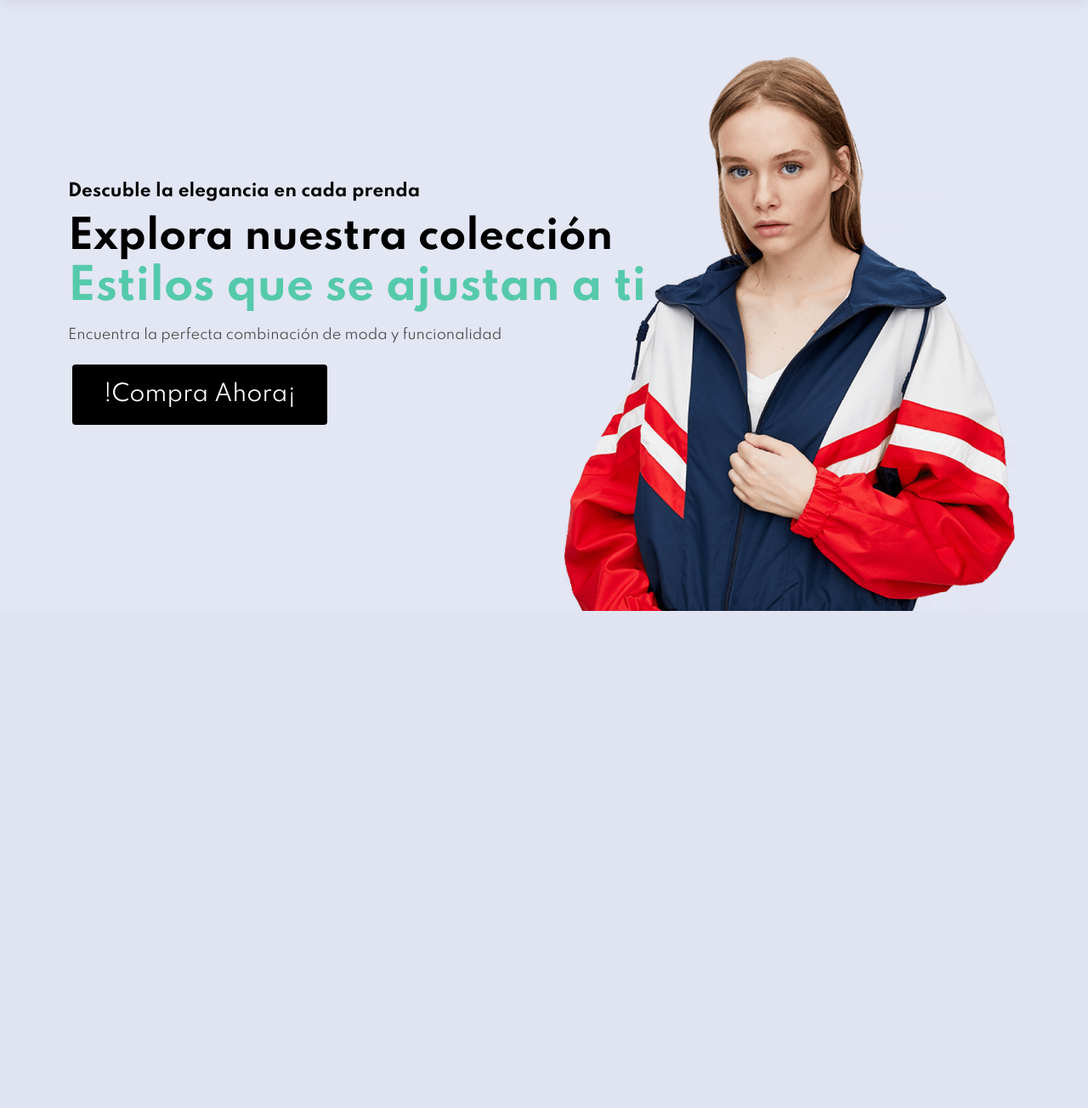
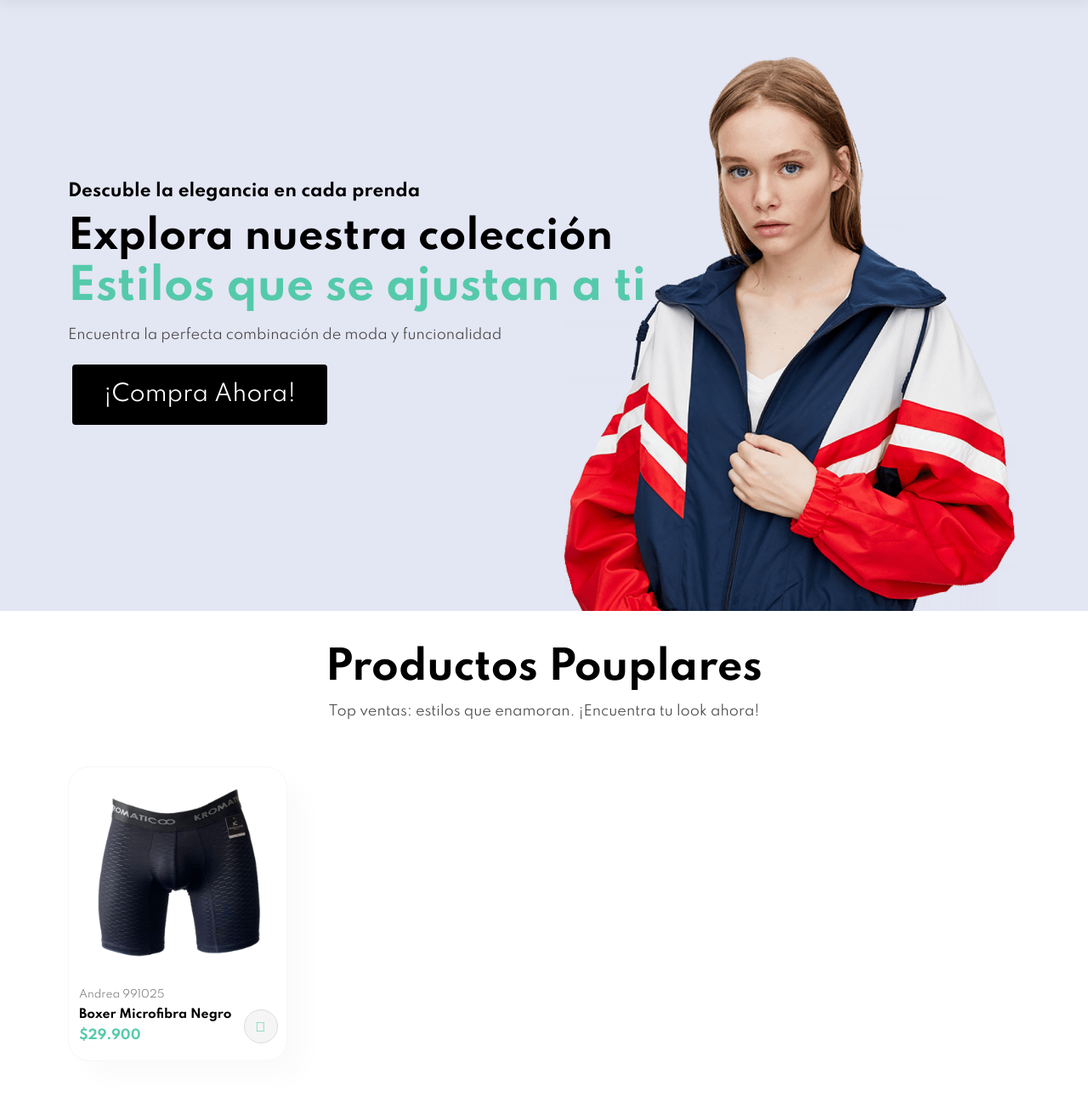
Before and after one commit to camazog1/KROMATICOO, a Django app: page / in a window 1280 px wide. Shown: the part 88-1392 px from the top of the page at 85% size. Before the commit the page ends 807 px from the top, so only its background shows below. Run offline with Django 4.2, Linux system fonts and the light colour scheme; some libraries are stand-ins or nearby versions.

Commit message:
fourth commit

```diff
--- a/application/templates/home.html
+++ b/application/templates/home.html
@@ -28,8 +28,23 @@
             <h2>Explora nuestra colección</h2>
             <h1>Estilos que se ajustan a ti</h1>
             <p>Encuentra la perfecta combinación de moda y funcionalidad</p>
-            <button style="vertical-align:middle"><span>!Compra Ahora¡</span></button>
+            <button style="vertical-align:middle"><span>¡Compra Ahora!</span></button>
+        </section>
 
+        <section id="populars_products" class="section-p1">
+            <h2>Productos Pouplares</h2>
+            <p>Top ventas: estilos que enamoran. ¡Encuentra tu look ahora!</p>
+            <div class="pro-container">
+                <div class="pro">
+                    <img src="img/Ejemplo1.png" alt="">
+                    <div class="des">
+                        <span>Andrea 991025</span>
+                        <h5>Boxer Microfibra Negro</h5>
+                        <h4>$29.900</h4>
+                    </div>
+                    <a href="https://w.app/H8pYPe"><i class="fal fa-shopping-cart cart"></i></a>
+                </div>
+            </div>
         </section>
 
         <script src="script.js"></script>
--- a/application/templates/style.css
+++ b/application/templates/style.css
@@ -160,3 +160,75 @@ body {
     opacity: 1;
     right: 0;
   }
+
+/* ---------------------------------------- */
+
+#populars_products {
+    text-align: center;
+}
+
+#populars_products .pro-container{
+    display: flex;
+    justify-content: space-between;
+    padding-top: 20px;
+    flex-wrap: wrap;
+}
+
+#populars_products .pro{
+    width: 23%;
+    min-width: 250px;
+    padding: 10px 12px;
+    border: 1px solid #F4F8F7;
+    border-radius: 25px;
+    cursor: pointer;
+    box-shadow: 20px 20px 30px rgba(0,0,0,0.02);
+    margin: 15px 0;
+    transition: 0.2s ease;
+    position: relative;
+}
+
+#populars_products .pro:hover{
+    box-shadow: 20px 20px 30px rgba(0,0,0,0.06);
+}
+
+#populars_products .pro img{
+    width: 100%;
+    border-radius: 20px;
+}
+
+#populars_products .pro .des{
+    text-align: start;
+    padding: 10px 0;
+}
+
+#populars_products .pro .des span{
+    color: grey;
+    font-size: 12px;
+}
+
+#populars_products .pro .des h5{
+    padding-top: 7px;
+    color: black;
+    font-size: 14px;
+}
+
+#populars_products .pro .des h4{
+    padding-top: 7px;
+    font-size: 15px;
+    font-weight: 700;
+    color: #55CAAB;
+}
+
+#populars_products .pro .cart{
+    width: 40px;
+    height: 40px;
+    line-height: 40px;
+    border-radius: 50px;
+    background-color: whitesmoke;
+    font-weight: 500;
+    color: #55CAAB;
+    border: 1px solid gainsboro;
+    position: absolute;
+    bottom: 20px;
+    right: 10px;
+}
```
Also changed, not shown: application/templates/img/Ejemplo1.png (added).
